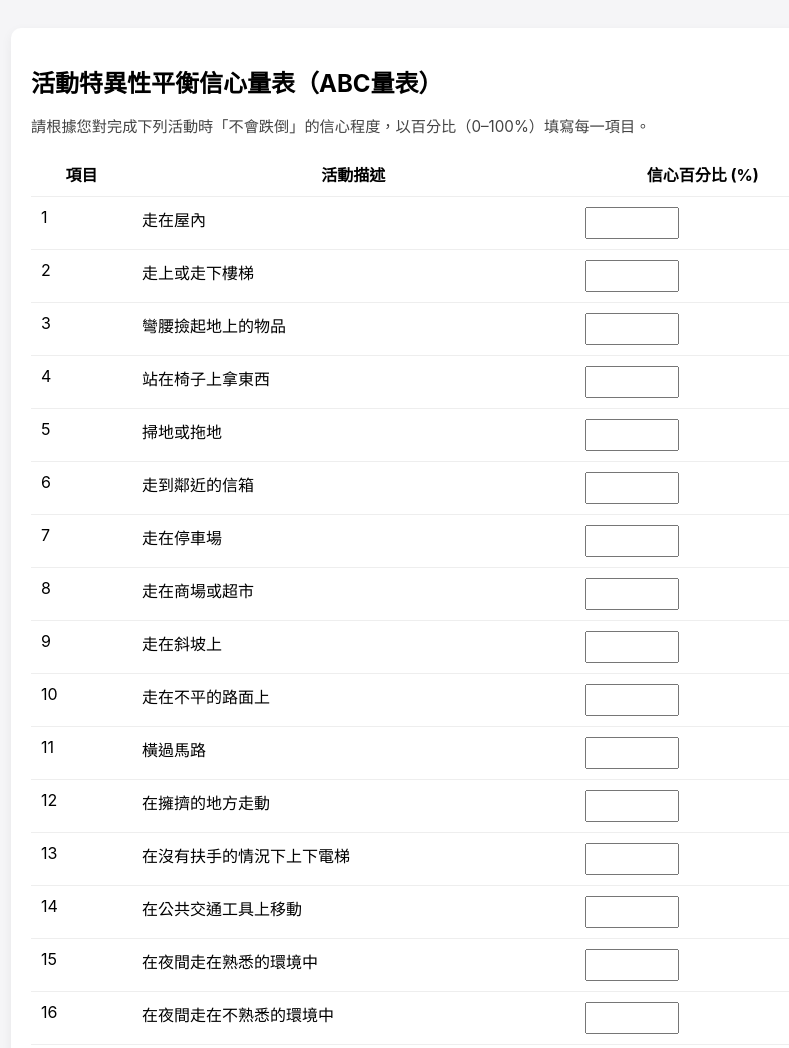
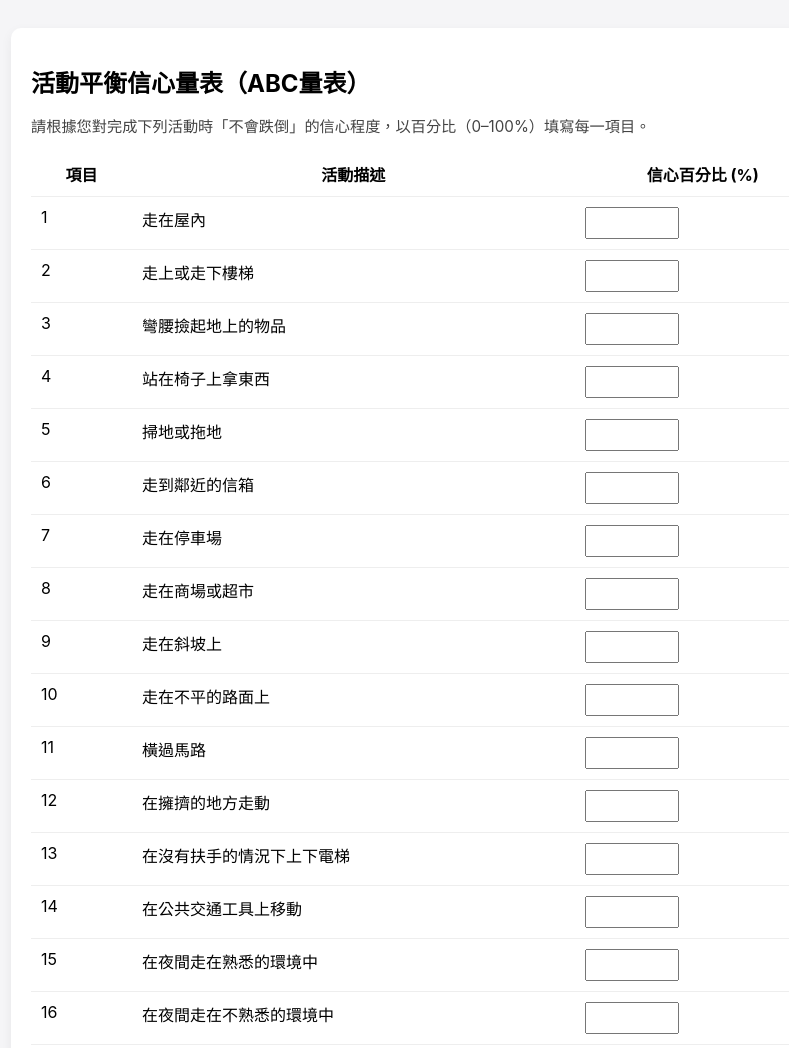
Before and after one commit to DTRCPhysio/ABCs_Chin, a plain HTML site: page index.htm in a window 1280 px wide. Shown: the top 1048 px of the page, without its empty margins (209-998 px from the left). Drawn offline with Linux system fonts and the light colour scheme.

Commit message:
Update index.htm

```diff
--- a/index.htm
+++ b/index.htm
@@ -24,7 +24,7 @@ button:hover { background:#005fcc; }
 </head>
 <body>
 <div class="container">
-<h1>活動特異性平衡信心量表（ABC量表）</h1>
+<h1>活動平衡信心量表（ABC量表）</h1>
 <p class="instructions">請根據您對完成下列活動時「不會跌倒」的信心程度，以百分比（0–100%）填寫每一項目。</p>
 <table>
 <tr><th>項目</th><th>活動描述</th><th>信心百分比 (%)</th></tr>
```
